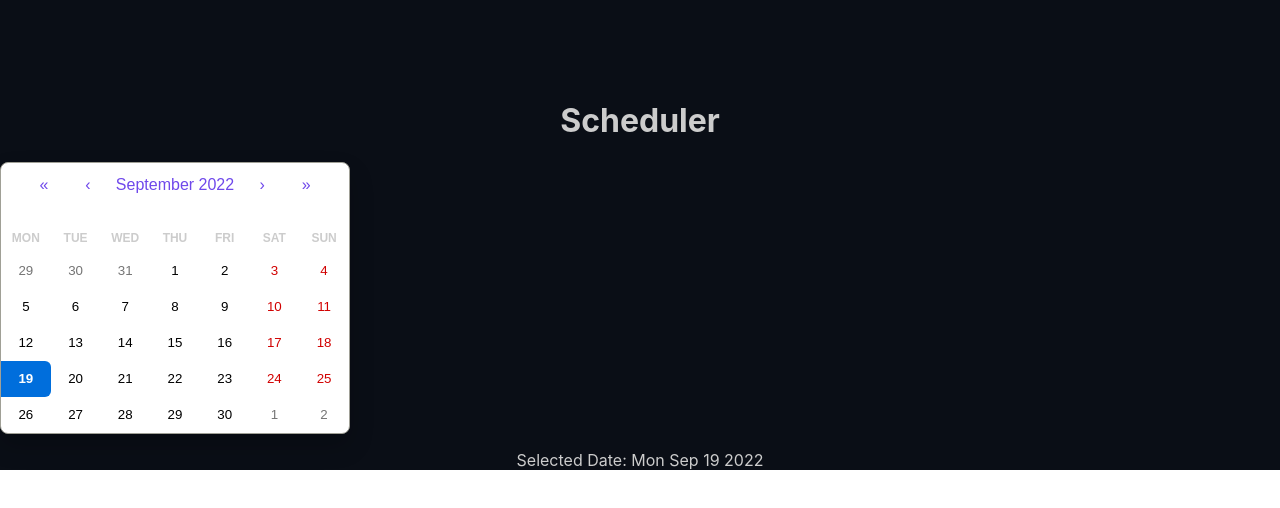
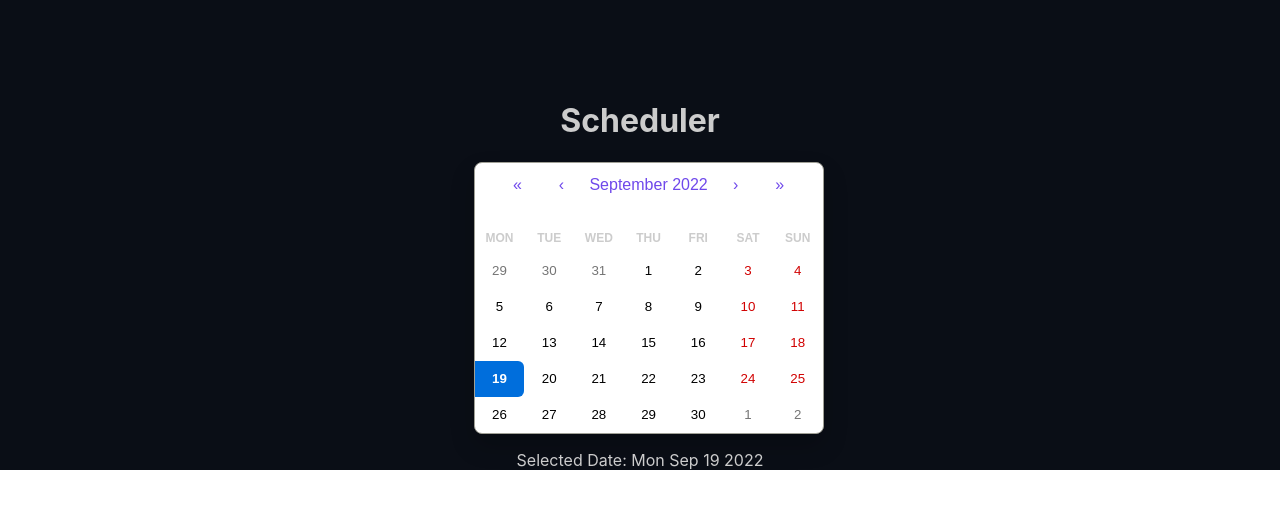
Before and after one commit to Mccullahz/test-app, a React (Create React App) app: page / in a window 1280 px wide. Shown: the top 508 px of the page. Built offline with nearby package versions, Linux system fonts and the light colour scheme.

Commit message:
Finally centered the calendar. Some progress

```diff
--- a/src/App.css
+++ b/src/App.css
@@ -5,11 +5,6 @@
   background-color: #0a0e16;
   color:rgb(204, 204, 204);
   padding-top: 10vh;
-}
-
-.App-logo {
-  height: 40vmin;
-  pointer-events: none;
 }
 
 @media (prefers-reduced-motion: no-preference) {
@@ -35,6 +30,11 @@
 }
 
 /* calendar css */
+/* including default css for the react-calendar import */
+
+.calendar-container {
+  padding-left: 37%;
+}
 
 .react-calendar {
   width: 600px;
```
